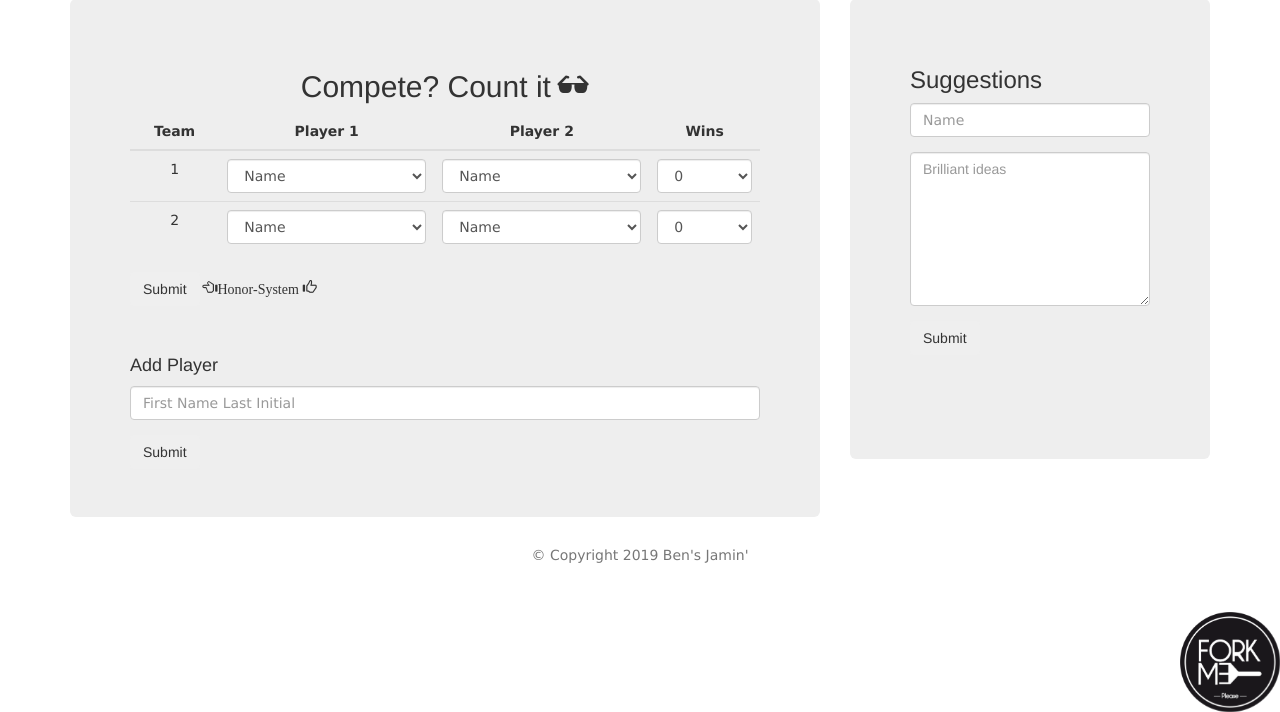
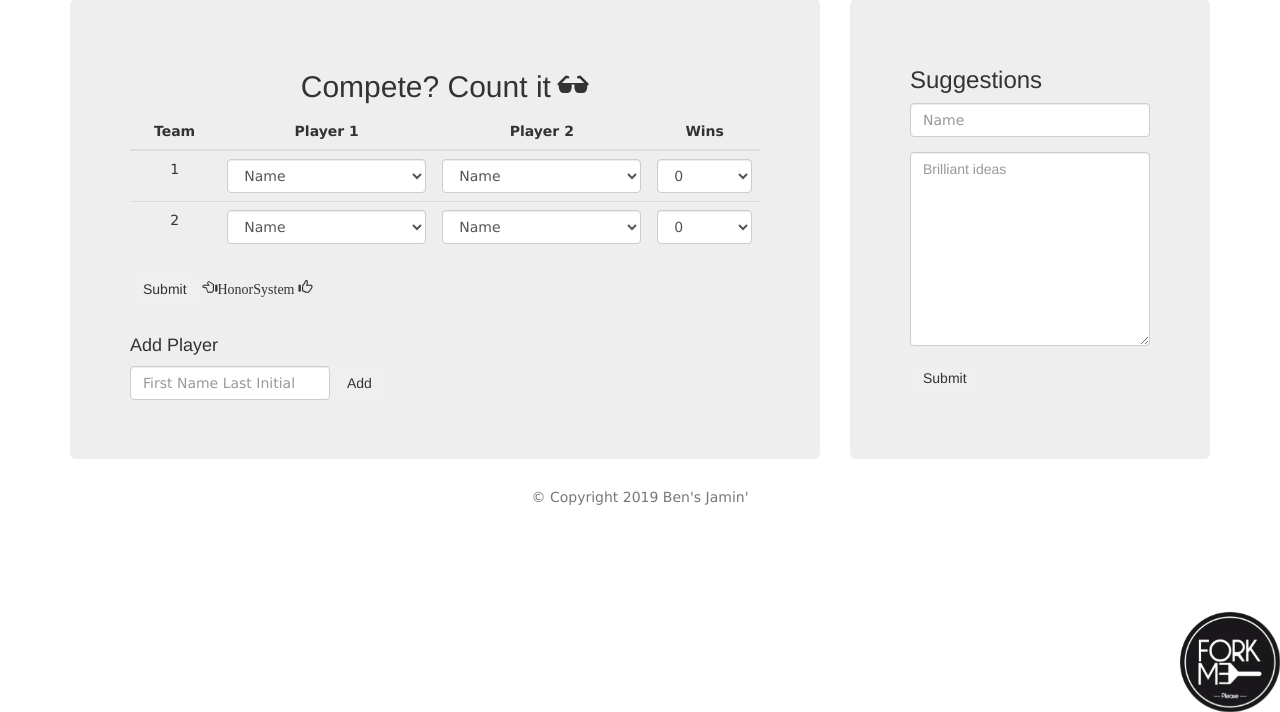
Before and after one commit to benelan/foos, a Node server app: page /report in a window 1280 px wide. Shown: the part 88-800 px from the top of the page. Run offline with Node 20, Linux system fonts and the light colour scheme; data comes from the database, SQL or seed files in the repository; both versions use the stored data as it was after the commit; some libraries are stand-ins or nearby versions.

Commit message:
some data validation

```diff
--- a/server.js
+++ b/server.js
@@ -3,14 +3,14 @@
 const express = require("express"),
   bodyParser = require("body-parser"),
   path = require("path"),
-  validate = require("express-validator"),
+  {check, validationResult} = require("express-validator"),
   // database stuff
   AppDAO = require("./data/dao"),
   dao = new AppDAO("./data/database.sqlite3");
 // table access
 (PlayerRepo = require("./data/players_repo")), (players = new PlayerRepo(dao));
 (GameRepo = require("./data/games_repo")), (games = new GameRepo(dao));
-(TrashRepo = require("./data/trash_repo")), (trash = new TrashRepo(dao));
+(TrashRepo = require("./data/trash_repo")), (trashcan = new TrashRepo(dao));
 
 
 app = express();
@@ -52,16 +52,24 @@ app.get("/report", function(req, res) {
 
 app.post("/submit-game", (req, res) => {
   const {name1, name2, name3, name4, wins1, wins2}= req.body;
+  if (parseInt(wins1) + parseInt(wins2) != 5) {
+    res.send(500,'The number of wins submitted did not add up to 5. Please go back and try again.')
+  }
+  if (name1 == undefined || name2 == undefined || name3 == undefined || name4 == undefined) {
+    res.send(500, 'Please select players from the list')
+  }
   const names = [name1, name2, name3, name4];
+
+  if (hasDuplicate(names)) {
+    res.send(500, 'There was a duplicate player name. Please go back and try again.')
+  }
   for (let i = 0; i < names.length; i++) {
     players.createTable() // create table if not already made
     .then(() => {
-      console.log(names[i])
       return players.getByName(names[i]);
     })
     .then(data => {
-      if (i <= 2) { // team 1
-        console.log('team1')
+      if (i < 2) { // team 1
         let wonRounds = parseInt(wins1) + data.wins_round ;
         let wonSeries = data.wins_series;
         let playedSeries = data.played_series + 1;
@@ -72,7 +80,6 @@ app.post("/submit-game", (req, res) => {
       }
 
       else { // team 2
-        console.log('team2')
         let wonRounds = parseInt(wins2) + data.wins_round ;
         let wonSeries = data.wins_series;
         let playedSeries = data.played_series + 1;
@@ -87,20 +94,36 @@ app.post("/submit-game", (req, res) => {
   res.end();
 });
 
-app.post("/submit-play", (req, res) => {
-  const {play}= req.body;
+app.post("/submit-play", [
+  check('play').isLength({ min: 3 }).trim().escape().withMessage('Name must be at least 3 chars long. First name and last initial. Please Go back and try again.')
+], (req, res) => {
+  let {play}= req.body;
+  play = play.toLowerCase().capitalize();
   console.log(play)
   players.createTable()
     .then(() => {
-        return players.create(play, 0, 0, 0)
+      return players.getByName(play)})// if player is already created
+    .then((data) => {                // don't add a duplicate
+      if (data == undefined) {
+        console.log("new player added: " + play);
+        return players.create(play, 0, 0, 0);
+      }
+      return;
     })
-  console.log("new player added: " + play);
   res.redirect('back');
   res.end();
-});
+  });
 
-app.post("/submit-suggest", (req, res) => {
-  const {name, trash}= req.body;
+app.post("/submit-suggest", [
+  check('name').isLength({ min: 3 }).trim().escape().withMessage('Name must be at least 3 chars long. First name last initial.'),
+  check('trash').isLength({ min: 5 }).trim().escape().withMessage('Suggestion must be at least 5 chars long.')
+], (req, res) => {
+  const errors = validationResult(req)
+  if (!errors.isEmpty()) {
+    return res.status(422).json({ errors: errors.array()[0].msg})
+  }
+  let {name, trash}= req.body;
+  name = name.toLowerCase().capitalize();
   console.log(name + " suggests: " + trash);
   trashcan.createTable() // create table if not already made
     .then(() => {
@@ -112,3 +135,14 @@ app.post("/submit-suggest", (req, res) => {
 
 app.listen(8080);
 console.log("8080 is the magic port");
+
+
+
+// capitalize first letter of each word
+String.prototype.capitalize = function() {
+  return this.replace(/(?:^|\s)\S/g, function(a) { return a.toUpperCase(); });
+};
+
+function hasDuplicate(w){
+  return new Set(w).size !== w.length
+}
--- a/views/pages/report.ejs
+++ b/views/pages/report.ejs
@@ -69,7 +69,7 @@
                 <option><%= data[i].name %></option>
         		<% } %>
 				</td>
-				<td><select class="form-control" id="wins3" name="wins2">
+				<td><select class="form-control" id="wins2" name="wins2">
 						<option>0</option>
 						<option>1</option>
 						<option>2</option>
@@ -81,17 +81,18 @@
 				</tr>
 			</tbody>
 			</table>
-				<button type="submit" id="gameSub" onclick="clearGame()" class="btn btn-light">Submit</button>
-				<span class="glyphicon glyphicon-hand-left">Honor-System</span>
+				<button type="submit" id="gameSub" class="btn btn-light">Submit</button>
+				<span class="glyphicon glyphicon-hand-left">HonorSystem</span>
 				<span class="glyphicon glyphicon-thumbs-up"></span>
             </form>
-		<br><br>
+		<br>
 		<h4>Add Player</h4>
-                <form method="POST" action="/submit-play" id ='ss'>
-                <div class="form-group">
+                <form class="form-inline" method="POST" action="/submit-play">
+                <div class="form-group mx-sm-3 mb-2">
 					<input type="text" class="form-control" name= "play" id="play" placeholder="First Name Last Initial">
 				</div>
-					<button id="playSub" type="submit" onclick="clearPlay()" class="btn btn-light">Submit</button>
+
+    				<button id="playSub" type="submit" class="btn btn-light">Add</button>
 				</form>
 
 		</div>
@@ -103,22 +104,19 @@
                 <form method="POST" action="/submit-suggest" id ='ss'>
 
                 <div class="form-group">
-					<input type="text" class="form-control" name= "trashy" id="trashy" placeholder="Name">
+					<input type="text" class="form-control" name= "name" id="name" placeholder="Name">
 				</div>
 
 				<div class="form-group">
-    				<textarea class="form-control" name="trash" id="trash" rows="7" placeholder="Brilliant ideas"></textarea>
+    				<textarea class="form-control" name="trash" id="trash" rows="9" placeholder="Brilliant ideas"></textarea>
  					 </div>
-					  <button id="sugSub" type="submit" onclick="clearSug()" class="btn btn-light">Submit</button>
+					  <button id="sugSub" type="submit" class="btn btn-light">Submit</button>
 				</form>
         </div>
     </div>
 
 </div>
 </main>
-<script>
-// clears the form after submitting
-</script>
 <footer>
     <% include ../partials/footer %>
 </footer>
--- a/views/partials/head.ejs
+++ b/views/partials/head.ejs
@@ -11,7 +11,6 @@
 
 <!-- DataTable CSS  -->
 <link rel="stylesheet" href="https://cdn.datatables.net/1.10.19/css/jquery.dataTables.min.css">
-<link rel="stylesheet" href="https://maxcdn.bootstrapcdn.com/bootstrap/3.3.7/css/bootstrap.min.css">
 <script src="https://cdn.datatables.net/1.10.19/js/jquery.dataTables.min.js"></script>
 
 <!-- Custom CSS -->
```
Also changed, not shown: data/database.sqlite3.
